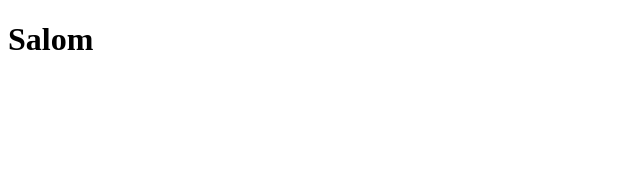
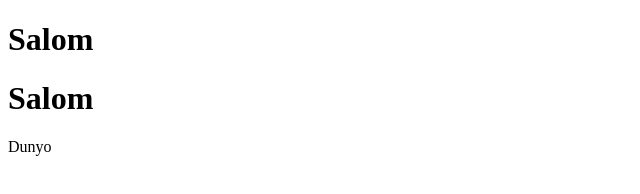
Before and after one commit to SardorXujamurodov/testlar, a plain HTML site: page index.html in a window 1280 px wide. Shown: the whole page, without its empty margins (0-640 px from the left). Drawn offline with Linux system fonts and the light colour scheme.

Commit message:
o'zgartirdim

```diff
--- a/index.html
+++ b/index.html
@@ -8,5 +8,7 @@
 </head>
 <body>
    <h1>Salom</h1>
+   <h1>Salom</h1>
+   <p>Dunyo</p>
 </body>
 </html>
```
